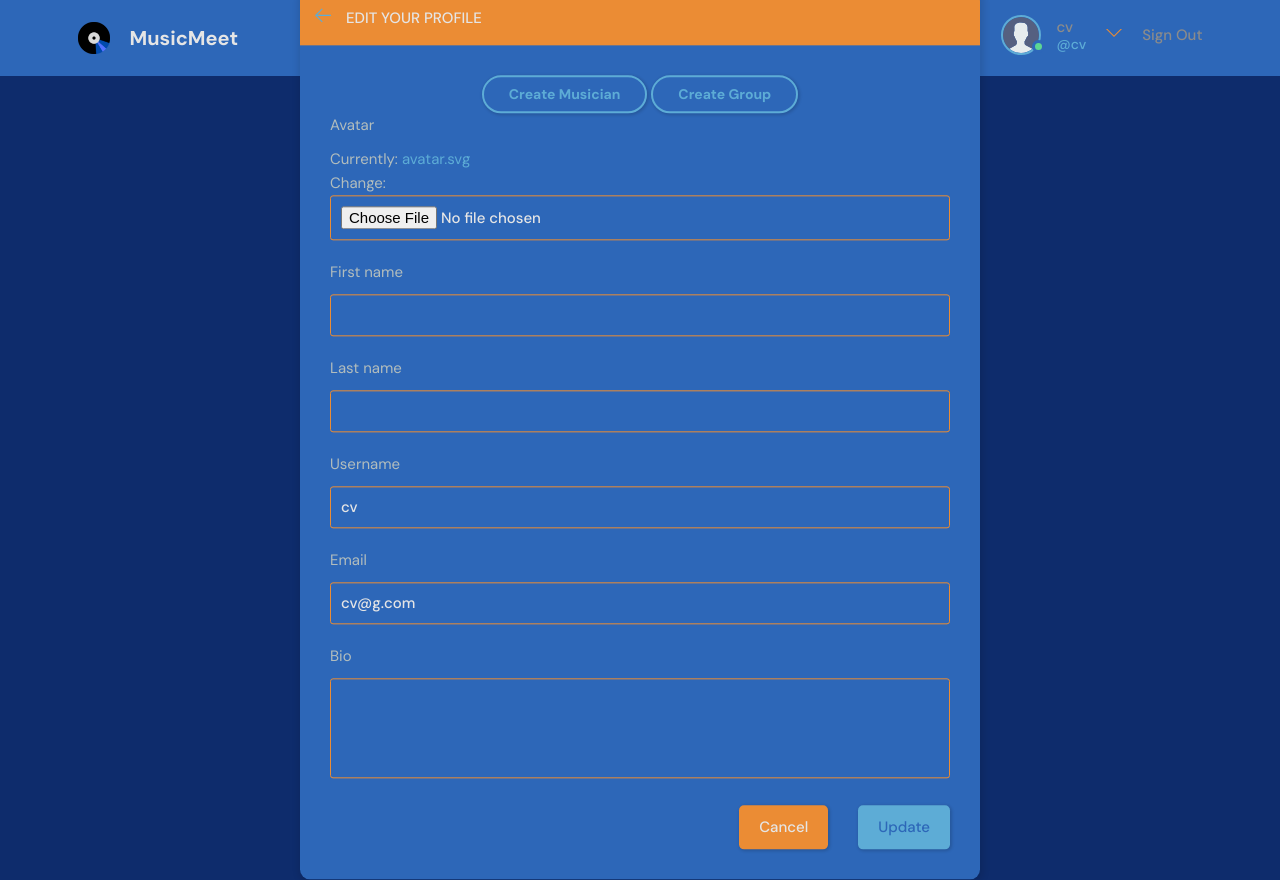
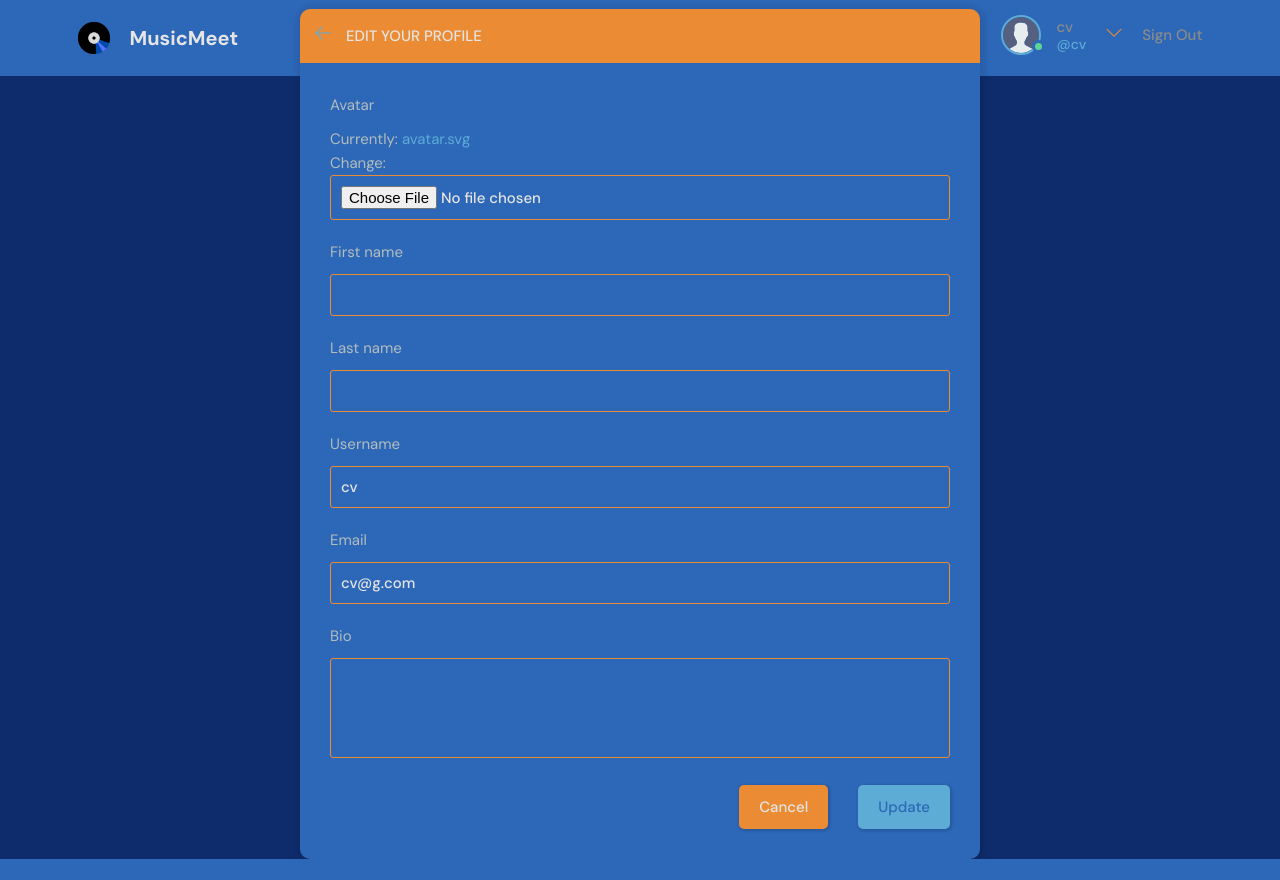
Before and after one commit to paolanieto/music_meet_2, a Django app: page /update-user/ in a window 1280 px wide. After the commit the page ends 859 px from the top, so only its background shows below. Run offline with Django 4.2, Linux system fonts and the light colour scheme; a user stored in the database is signed in; data comes from the database, SQL or seed files in the repository.

Commit message:
Create new disabled

```diff
--- a/base/templates/base/update_user.html
+++ b/base/templates/base/update_user.html
@@ -25,12 +25,12 @@
 
                         {% else %}
 
-                        <a class="btn btn--pill edit-user-button" href="{% url 'create-musician' %}">Create Musician</a>
+
                         {% endif %}
                         {% if request.user == group.user %}
                         <a class="btn btn--pill edit-user-button" href="{% url 'update-group' group.id %}">Edit Group Profile</a>
                         {% else %}
-                        <a class="btn btn--pill edit-user-button" href="{% url 'create-group' %}">Create Group</a>
+
                         {% endif %}
                     </div>
                     <form class="form" action="" method="POST" enctype="multipart/form-data">
```
